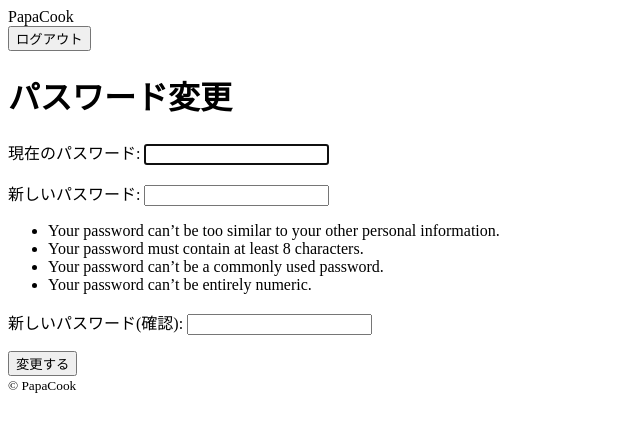
After one commit to shigeo-hr/PapaCook, a Django app: page /accounts/password_change/ in a window 1280 px wide. The commit adds this page. Shown: the top 432 px of the page, without its empty margins (0-640 px from the left). Run offline with Django 5.2, Linux system fonts and the light colour scheme; the visitor is signed in with stand-in values (Sample User, id 1).

Commit message:
パスワード変更機能を実装
issue #11対応。Django標準のPasswordChangeForm/PasswordChangeView/PasswordChangeDoneViewを
継承し、日本語ラベル・エラーメッセージのみ差し替える(これまでのLoginForm/LoginViewと同じ方針)。
login_required・CSRF保護・パスワード変更後のupdate_session_auth_hash(ログアウトされない)は
Django標準の挙動をそのまま利用する。

マイページ機能がまだ実装されていないため、暫定でTOPページに「パスワードを変更する」リンクを設置。
マイページ実装時にそちらへ導線を移す想定でTODOコメントを残している。

Co-Authored-By: Claude Sonnet 5 <noreply@anthropic.com>

```diff
--- a/accounts/forms.py
+++ b/accounts/forms.py
@@ -1,6 +1,8 @@
 from django import forms
-from django.contrib.auth import get_user_model
-from django.contrib.auth.forms import AuthenticationForm, UserCreationForm
+from django.contrib.auth import get_user_model, password_validation
+from django.contrib.auth.forms import AuthenticationForm
+from django.contrib.auth.forms import PasswordChangeForm as BasePasswordChangeForm
+from django.contrib.auth.forms import UserCreationForm
 
 User = get_user_model()
 
@@ -40,3 +42,27 @@ class LoginForm(AuthenticationForm):
         'invalid_login': 'メールアドレスまたはパスワードが正しくありません。',
         'inactive': 'このアカウントは無効化されています。',
     }
+
+
+class PasswordChangeForm(BasePasswordChangeForm):
+    old_password = forms.CharField(
+        label='現在のパスワード',
+        strip=False,
+        widget=forms.PasswordInput(attrs={'autocomplete': 'current-password', 'autofocus': True}),
+    )
+    new_password1 = forms.CharField(
+        label='新しいパスワード',
+        strip=False,
+        widget=forms.PasswordInput(attrs={'autocomplete': 'new-password'}),
+        help_text=password_validation.password_validators_help_text_html(),
+    )
+    new_password2 = forms.CharField(
+        label='新しいパスワード(確認)',
+        strip=False,
+        widget=forms.PasswordInput(attrs={'autocomplete': 'new-password'}),
+    )
+
+    error_messages = {
+        'password_mismatch': '新しいパスワードが一致しません。',
+        'password_incorrect': '現在のパスワードが正しくありません。',
+    }
--- /dev/null
+++ b/accounts/templates/accounts/password_change.html
@@ -0,0 +1,12 @@
+{% extends 'base.html' %}
+
+{% block title %}パスワード変更 | PapaCook{% endblock %}
+
+{% block content %}
+    <h1>パスワード変更</h1>
+    <form method="post">
+        {% csrf_token %}
+        {{ form.as_p }}
+        <button type="submit">変更する</button>
+    </form>
+{% endblock %}
--- a/accounts/urls.py
+++ b/accounts/urls.py
@@ -8,4 +8,6 @@ urlpatterns = [
     path('signup/', views.SignupView.as_view(), name='signup'),
     path('login/', views.LoginView.as_view(), name='login'),
     path('logout/', views.LogoutView.as_view(), name='logout'),
+    path('password_change/', views.PasswordChangeView.as_view(), name='password_change'),
+    path('password_change/done/', views.PasswordChangeDoneView.as_view(), name='password_change_done'),
 ]
--- a/accounts/views.py
+++ b/accounts/views.py
@@ -1,10 +1,12 @@
 from django.contrib.auth import login
 from django.contrib.auth.views import LoginView as BaseLoginView
 from django.contrib.auth.views import LogoutView as BaseLogoutView
+from django.contrib.auth.views import PasswordChangeDoneView as BasePasswordChangeDoneView
+from django.contrib.auth.views import PasswordChangeView as BasePasswordChangeView
 from django.urls import reverse_lazy
 from django.views.generic import CreateView
 
-from .forms import LoginForm, SignupForm
+from .forms import LoginForm, PasswordChangeForm, SignupForm
 
 
 class SignupView(CreateView):
@@ -25,3 +27,13 @@ class LoginView(BaseLoginView):
 
 class LogoutView(BaseLogoutView):
     pass
+
+
+class PasswordChangeView(BasePasswordChangeView):
+    form_class = PasswordChangeForm
+    template_name = 'accounts/password_change.html'
+    success_url = reverse_lazy('accounts:password_change_done')
+
+
+class PasswordChangeDoneView(BasePasswordChangeDoneView):
+    template_name = 'accounts/password_change_done.html'
--- a/pages/templates/pages/top.html
+++ b/pages/templates/pages/top.html
@@ -6,4 +6,7 @@
     <p>PapaCook TOP</p>
     {# TODO: issue #13(食材入力機能)実装後、実際の食材入力ページへのリンクに差し替える #}
     <a href="#">今日の食材を入力する</a>
+
+    {# TODO: マイページ実装後はそちらに導線を移す暫定リンク #}
+    <p><a href="{% url 'accounts:password_change' %}">パスワードを変更する</a></p>
 {% endblock %}
```
Also changed, not shown: accounts/templates/accounts/password_change_done.html (added, +8 -0 lines).
